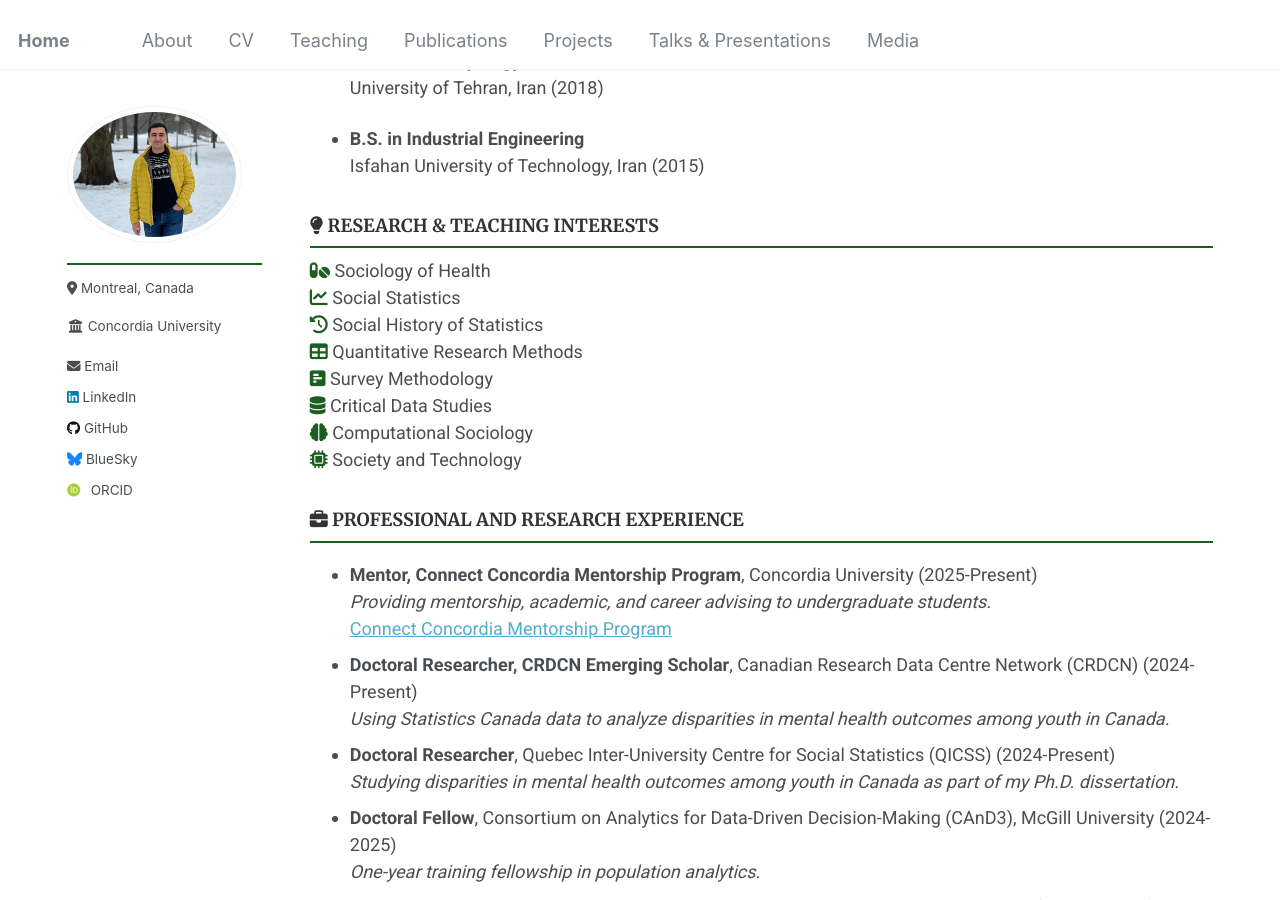
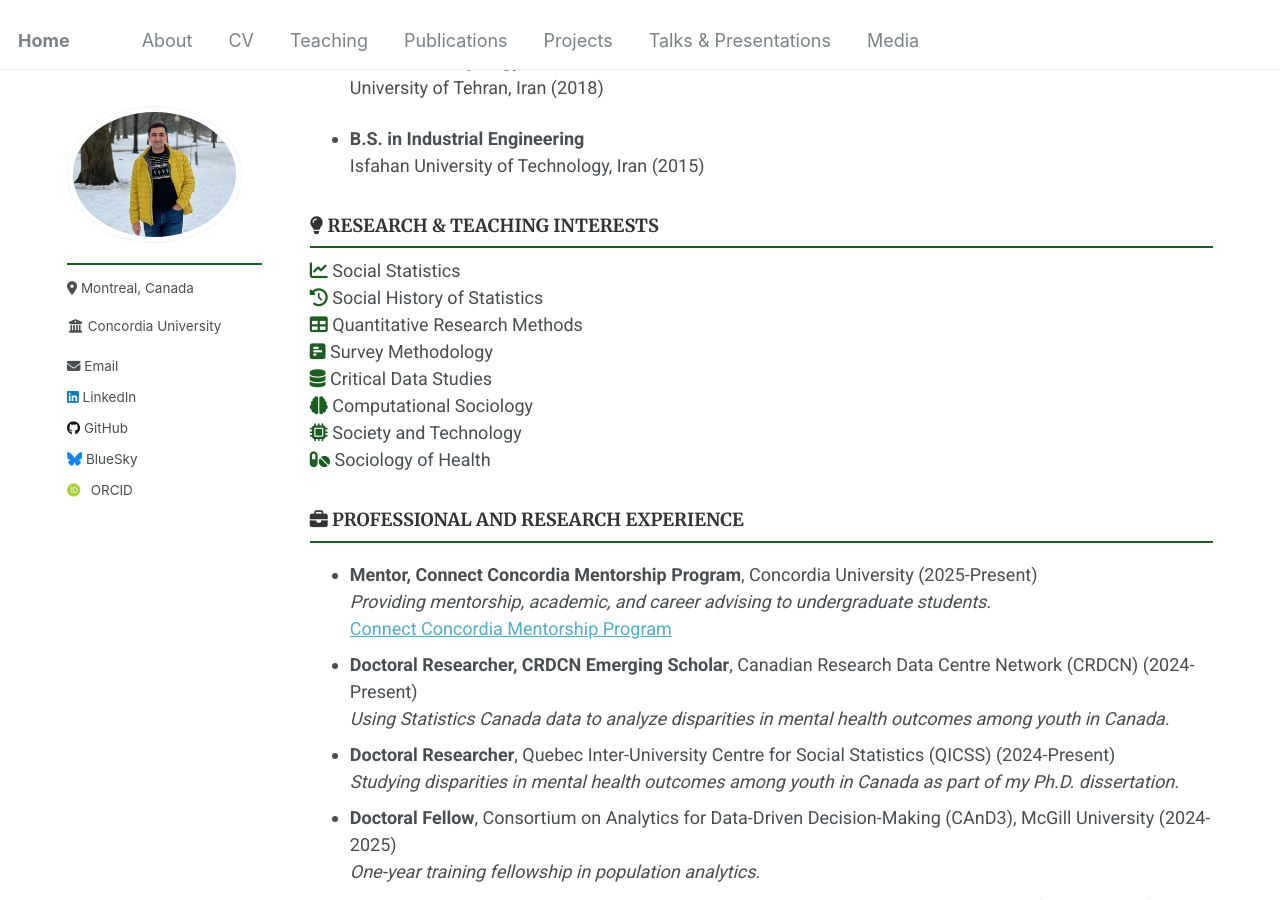
Before and after one commit to Mohsnmonji/mohsnmonji.github.io, a Jekyll site: the page built from _pages/Curriculum Vitae.md, in a window 1280 px wide and 900 px high, scrolled down 333 px. Built offline with Jekyll 4.4.1, drawn with Linux system fonts in a browser that asks for light colours; some web fonts are replaced; part of the change alters nothing that is shown.

Commit message:
Update Curriculum Vitae.md

```diff
--- a/_pages/Curriculum Vitae.md
+++ b/_pages/Curriculum Vitae.md
@@ -36,7 +36,7 @@ author_profile: true
 <!-- RESEARCH INTERESTS -->
 <h3><i class="fas fa-lightbulb"></i> RESEARCH & TEACHING INTERESTS</h3>
 <div>
-  <i class="fas fa-pills" style="color: #1B5E20;"></i> Sociology of Health<br>
+
   <i class="fas fa-chart-line" style="color: #1B5E20;"></i> Social Statistics<br>
      <i class="fas fa-history" style="color: #1B5E20;"></i> Social History of Statistics<br>
   <i class="fas fa-table" style="color: #1B5E20;"></i> Quantitative Research Methods<br>
@@ -44,6 +44,7 @@ author_profile: true
   <i class="fas fa-database" style="color: #1B5E20;"></i> Critical Data Studies<br>
   <i class="fas fa-brain" style="color: #1B5E20;"></i> Computational Sociology<br>
   <i class="fas fa-microchip" style="color: #1B5E20;"></i> Society and Technology<br>
+<i class="fas fa-pills" style="color: #1B5E20;"></i> Sociology of Health<br>
 
 </div>
 
```
